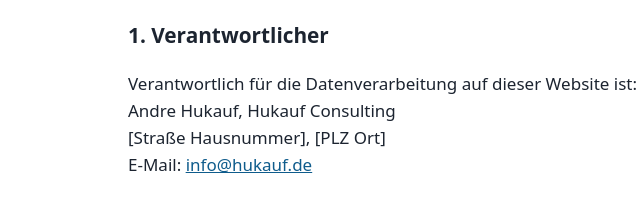
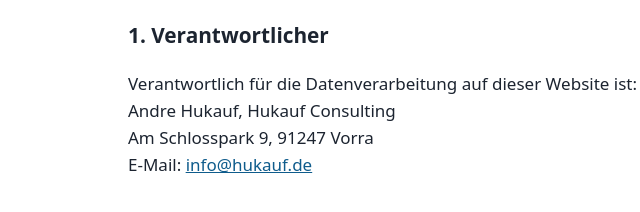
Before and after one commit to HukaufA/Website, a plain HTML site: page datenschutz.html in a window 1280 px wide. Shown: the part 200-412 px from the top of the page, 136-776 px from the left. Drawn offline with Linux system fonts and the light colour scheme.

Commit message:
Update datenschutz.html

```diff
--- a/datenschutz.html
+++ b/datenschutz.html
@@ -28,7 +28,7 @@
     <p>
       Verantwortlich für die Datenverarbeitung auf dieser Website ist:<br>
       Andre Hukauf, Hukauf Consulting<br>
-      [Straße Hausnummer], [PLZ Ort]<br>
+      Am Schlosspark 9, 91247 Vorra<br>
       E-Mail: <a href="mailto:info@hukauf.de">info@hukauf.de</a>
     </p>
 
```
